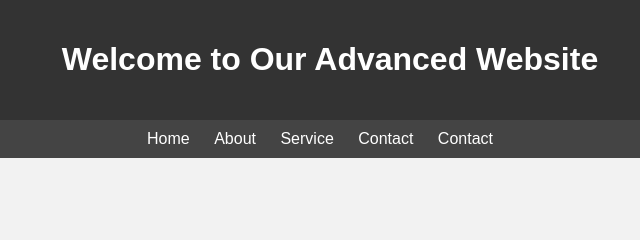
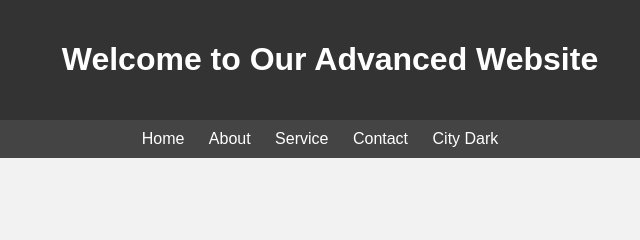
Before and after one commit to SahuAbhinav/my-website, a plain HTML site: page docs/index.html in a window 1280 px wide. Shown: the top 240 px of the page, 310-950 px from the left. Drawn offline with Linux system fonts and the light colour scheme.

Commit message:
Update index.html

```diff
--- a/docs/index.html
+++ b/docs/index.html
@@ -61,7 +61,7 @@
       <li> <a href="./vr1.html">About</a></li>
       <li> <a href="./vr2.html">Service</a></li>
        <li><a href="./vr3.html">Contact</a></li>
-            <li><a href="./vr4.html">Contact</a></li>
+            <li><a href="./vr4.html">City Dark</a></li>
 
         </ul>
     </nav>
```
